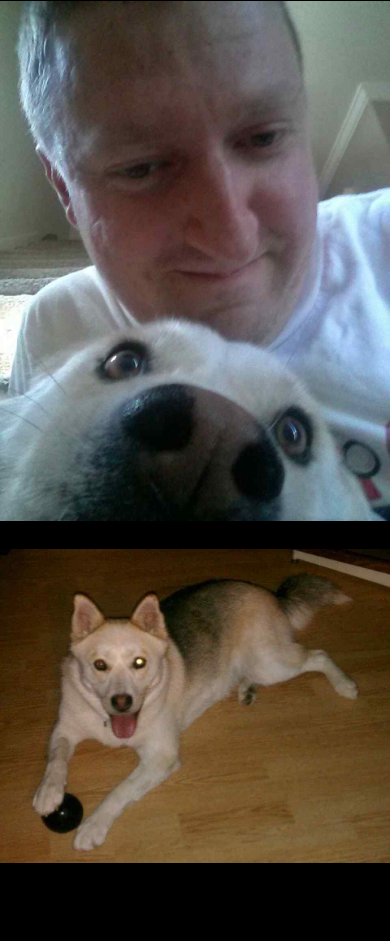
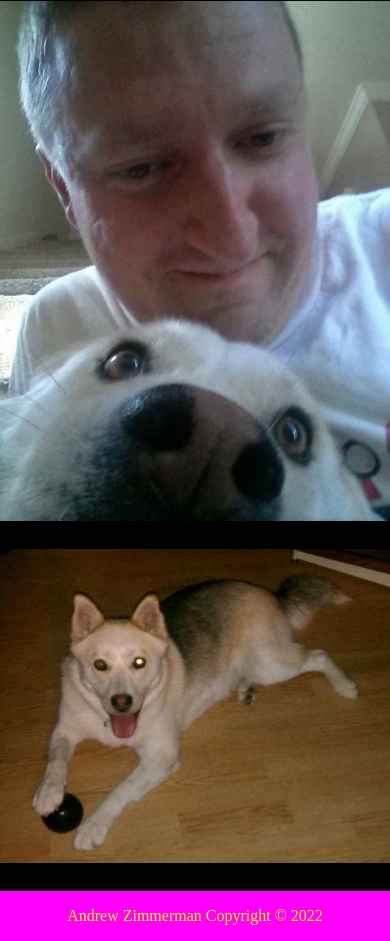
Before and after one commit to astevezimm/astevezimm.github.io, a plain HTML site: page index.html in a window 390 px wide. Shown: the part 6816-7757 px from the top of the page. Before the commit the page ends 7707 px from the top, so only its background shows below. Drawn offline with Linux system fonts and the light colour scheme.

Commit message:
add footer

```diff
--- a/index.html
+++ b/index.html
@@ -20,5 +20,8 @@
         <ul id="gallery">
         </ul>
     </main>
+    <footer>
+        <p>Andrew Zimmerman Copyright © <span id="year"></span></p>
+    </footer>
 </body>
 </html>
--- a/index.js
+++ b/index.js
@@ -43,3 +43,5 @@ function handleClick(event) {
     else if (id > index)
         nextImg();
 }
+
+document.getElementById("year").innerText = (new Date()).getFullYear();
--- a/styles.css
+++ b/styles.css
@@ -183,6 +183,14 @@ li:has(+ .active), #gallery:has(.active:first-child) li:last-child {
     }
 }
 
+footer {
+    background-image: linear-gradient(to right, black, fuchsia, black);
+    color: yellow;
+    text-align: center;
+    padding-top: 1rem;
+    padding-bottom: 1rem;
+}
+
 @media screen and (max-width: 768px) {
     li {
         display: block;
@@ -196,4 +204,9 @@ li:has(+ .active), #gallery:has(.active:first-child) li:last-child {
         margin-top: 1.5rem;
         margin-bottom: 1.5rem;
     }
+
+    footer {
+        background-image: none;
+        background-color: fuchsia;
+    }
 }
```
